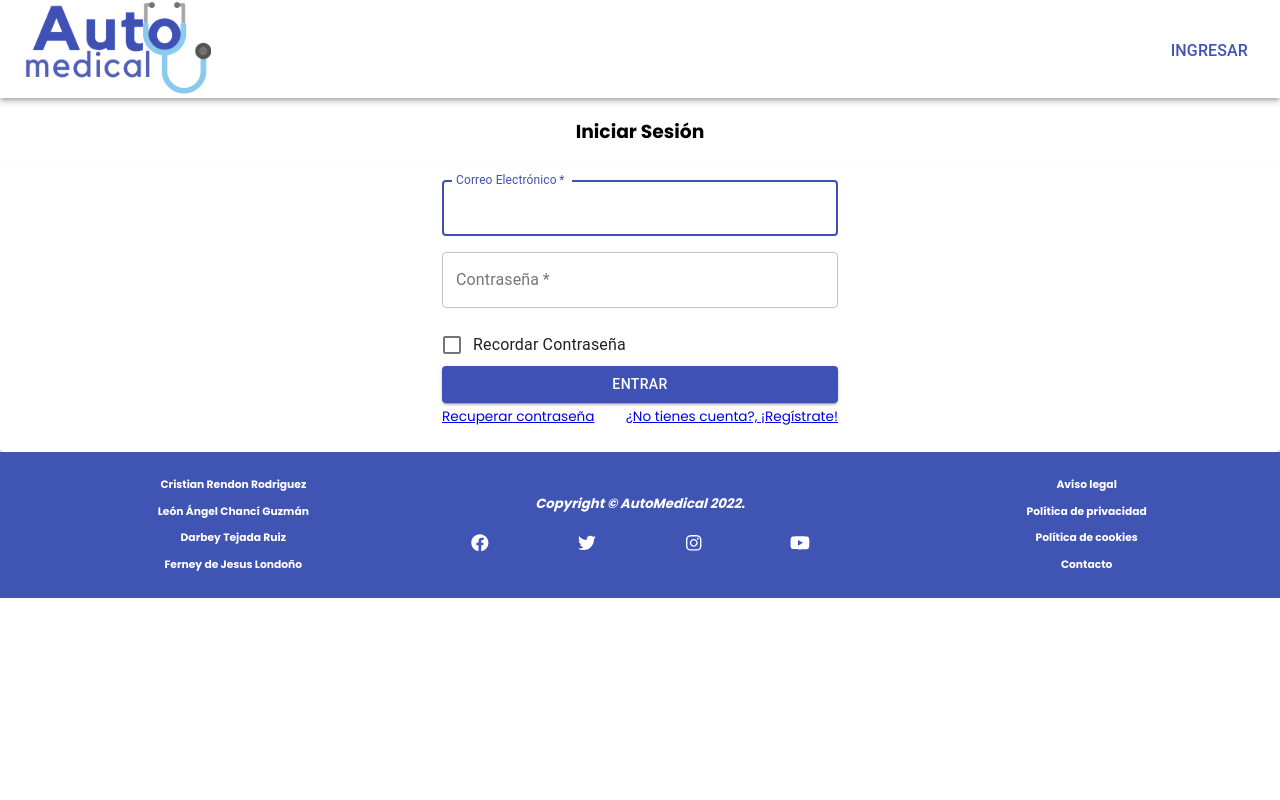
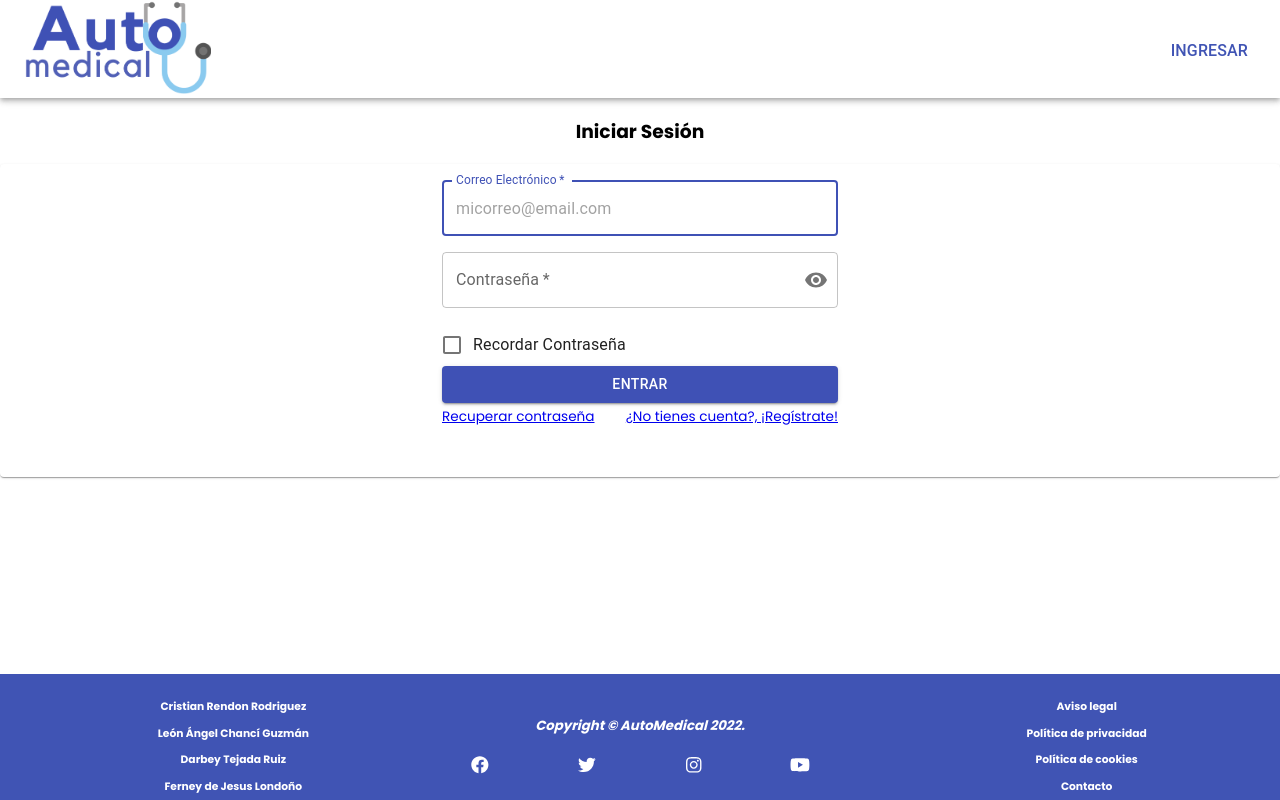
Before and after one commit to CRISTIANRENDON17/AutoMedical, a React (Create React App) app: page /Login in a window 1280 px wide. Built offline with nearby package versions, Linux system fonts and the light colour scheme.

Commit message:
Cambios del Footer Campos del Login Warning LIMPIARFORM()

```diff
--- a/src/App.js
+++ b/src/App.js
@@ -4,8 +4,8 @@ import {AppRouter} from './Routers/AppRouter.js';
 
 const App = () => {
   return (
-	  <div>
-		  <AppRouter />
+	<div>
+		<AppRouter />
 	</div>
   );
 };
--- a/src/components/Footer/Footer.css
+++ b/src/components/Footer/Footer.css
@@ -5,6 +5,8 @@ footer {
     text-align: center;
     background: #4054b4;
     color: white;
+    position: fixed;
+    margin-bottom: -20px
 }
 
 .iconFacebook:hover{
--- a/src/components/Footer/Footer.js
+++ b/src/components/Footer/Footer.js
@@ -8,9 +8,9 @@ export default function Footer() {
   return (
     <div>
       <footer>
-          <Grid container>
+        <Grid container>
             {/* Primer columna */}
-            <Grid item xs={12} sm={12} md={4} lg={4}>
+            <Grid item xs={4} sm={4} md={4} lg={4}>
               <h6>
                 <ol>Cristian Rendon Rodriguez</ol>
                 <ol>León Ángel Chancí Guzmán</ol>
@@ -18,7 +18,7 @@ export default function Footer() {
                 <ol>Ferney de Jesus Londoño</ol>
               </h6>
             </Grid>
-            <Grid item xs={12} sm={12} md={4} lg={4}>
+            <Grid item xs={4} sm={4} md={4} lg={4}>
               <h5>
                 <br></br>
                 <i className="fa fa-copyright" aria-hidden="true">
@@ -42,7 +42,7 @@ export default function Footer() {
                 </Grid>
               </h5>
             </Grid>
-            <Grid item xs={12} sm={12} md={4} lg={4}>
+            <Grid item xs={4} sm={4} md={4} lg={4}>
               <h6>
                 <ol>Aviso legal</ol>
                 <ol>Política de privacidad</ol>
@@ -50,7 +50,7 @@ export default function Footer() {
                 <ol>Contacto</ol>
               </h6>
             </Grid>
-          </Grid>
+        </Grid>
       </footer>
     </div>
   );
--- a/src/components/Login/LoginForm.js
+++ b/src/components/Login/LoginForm.js
@@ -1,8 +1,11 @@
+import React from "react";
+import { useState } from 'react';
 import { Link } from "react-router-dom";
-import { useState } from 'react';
+import { makeStyles, Checkbox, TextField, FormControlLabel, Button, Container, Snackbar, Grid } from '@material-ui/core';
+import { getAuth, signInWithEmailAndPassword } from "firebase/auth";
 import { Avatar, Alert, Stack } from '@mui/material';
-import { makeStyles, Checkbox, TextField, FormControlLabel, Button, Container, Snackbar, Grid} from '@material-ui/core';
-import { getAuth, signInWithEmailAndPassword } from "firebase/auth";
+import { FormControl, IconButton, InputAdornment, InputLabel, OutlinedInput } from '@mui/material';
+import { VisibilityOff, Visibility } from '@mui/icons-material';
 import Covid from './Covid.png';
 
 const useStyles = makeStyles((theme) => ({
@@ -43,6 +46,12 @@ const LoginButton = () => {
 };
 
 export default function LoginForm(props) {
+
+  const [values, setValues] = React.useState({
+    password: '',
+    showPassword: false,
+  });
+
   /*Guarda los estilos en la variable classes*/
   const classes = useStyles();
 
@@ -90,6 +99,20 @@ export default function LoginForm(props) {
     setErrorPassword(false);
   };
 
+  /*Métodos para el campo contraseña*/
+  const handleChange = (prop) => (event) => {
+    setValues({ ...values, [prop]: event.target.value });
+  };
+  const handleClickShowPassword = () => {
+    setValues({
+      ...values,
+      showPassword: !values.showPassword,
+    });
+  };
+  const handleMouseDownPassword = (event) => {
+    event.preventDefault();
+  };
+
   /*Método con el formulario del Login*/
   const Login = () => {
     return (
@@ -102,23 +125,42 @@ export default function LoginForm(props) {
               autoFocus
               id="Email"
               label="Correo Electrónico"
+              placeholder="micorreo@email.com"
               variant="outlined"
               type="email"
               error={errorEmail}
-              onBlur={validarEmail}
               className={classes.textField}
             />
-            <TextField
+            <FormControl>
+              <InputLabel
+                htmlFor="password"
+                required
+                error={errorPassword}>Contraseña
+              </InputLabel>
+              <OutlinedInput
                 fullWidth
-              required
                 id="contraseña"
-              label="Contraseña"
                 variant="outlined"
-              type="password"
+                type={values.showPassword ? 'text' : 'password'}
                 error={errorPassword}
-              onBlur={validarConstraseña}
+                value={values.password}
                 className={classes.textField}
+                onChange={handleChange('password')}
+                endAdornment={
+                  <InputAdornment position="end">
+                    <IconButton
+                      aria-label="toggle password visibility"
+                      onClick={handleClickShowPassword}
+                      onMouseDown={handleMouseDownPassword}
+                      edge="end"
+                    >
+                      {values.showPassword ? <VisibilityOff /> : <Visibility />}
+                    </IconButton>
+                  </InputAdornment>
+                }
+                label="Contraseña *"
               />
+            </FormControl>
             <FormControlLabel
               control={
                 <Checkbox
@@ -151,16 +193,17 @@ export default function LoginForm(props) {
         </Container>
         <Stack spacing={2} sx={{ width: '100%' }}>
            <Snackbar open={errorEmail} autoHideDuration={6000} onClose={handleClose}>
-            <Alert onClose={handleClose} severity="info" sx={{ width: '100%' }}>
+            <Alert onClose={handleClose} severity="error" sx={{ width: '100%' }}>
                 El formato del Correo Electrónico es "micorreo@email.com".
             </Alert>
            </Snackbar>
            <Snackbar open={errorPassword} autoHideDuration={6000} onClose={handleClose}>
-            <Alert onClose={handleClose} severity="info" sx={{ width: '100%' }}>
+            <Alert onClose={handleClose} severity="error" sx={{ width: '100%' }}>
                 La Contraseña debe ser minímo de 4 caracteres y máximo 12 caracteres.
             </Alert>
            </Snackbar>
         </Stack>
+        <br></br>
       </div>
     );
   };
--- a/src/components/Registry/RegistryForm.js
+++ b/src/components/Registry/RegistryForm.js
@@ -101,7 +101,7 @@ const variable = async() => {
       if(!result.usuarioExiste) {
         GuardarUsuario(Usuario);
         CrearUsuarioAutenticacion(Usuario);
-        //LimpiarForm();
+        LimpiarForm();
         mensaje = "";
       }
       else{
@@ -340,8 +340,12 @@ export default function RegistryForm(props) {
             </Alert>
            </Snackbar>
           </Stack>
-
           <div id="Alert"></div>
+          <br></br>
+          <br></br>
+          <br></br>
+          <br></br>
+          <br></br>
       </form>
     </div>
   );
```
Lines whose indentation alone changed are shown as unchanged.
